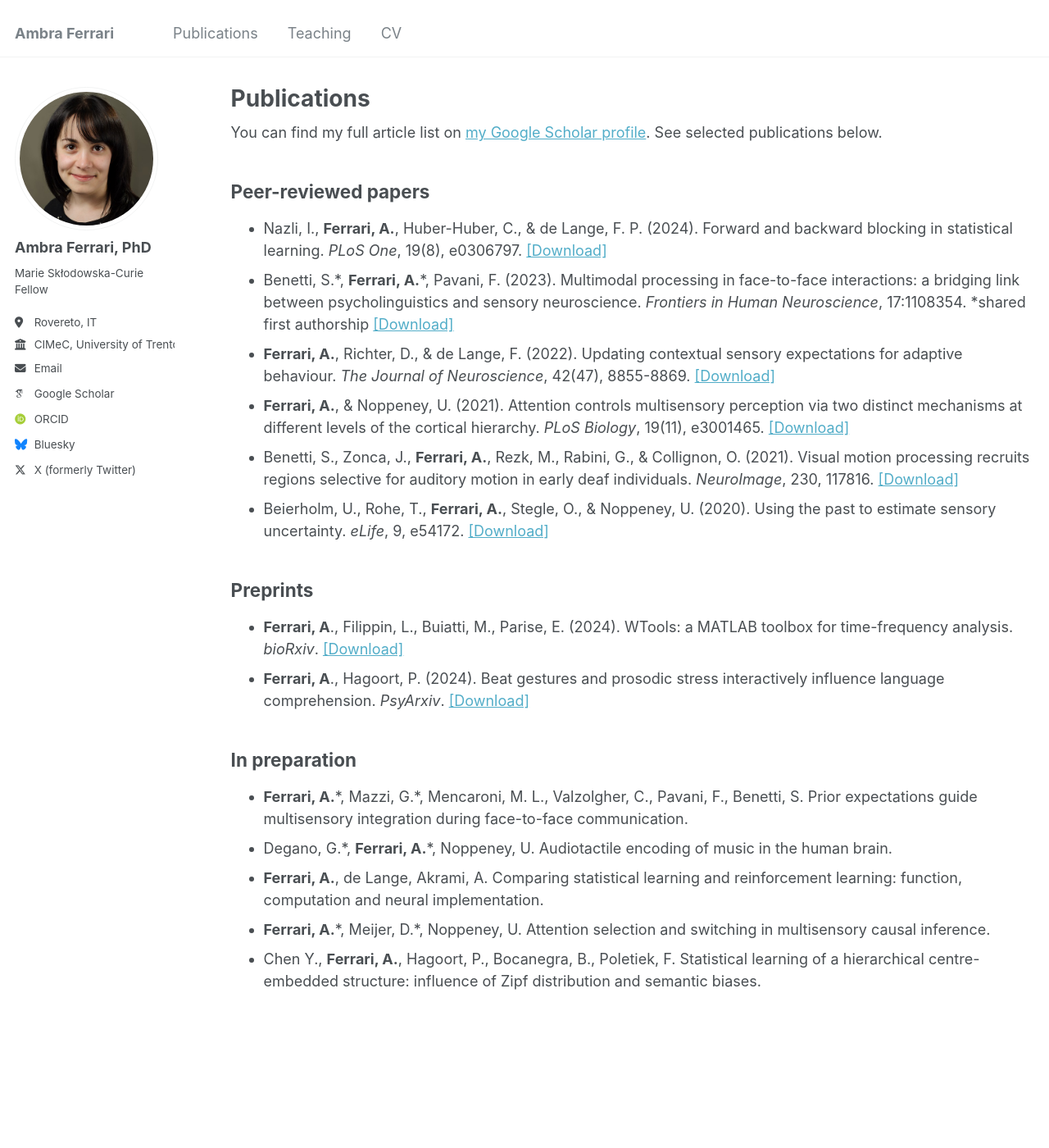
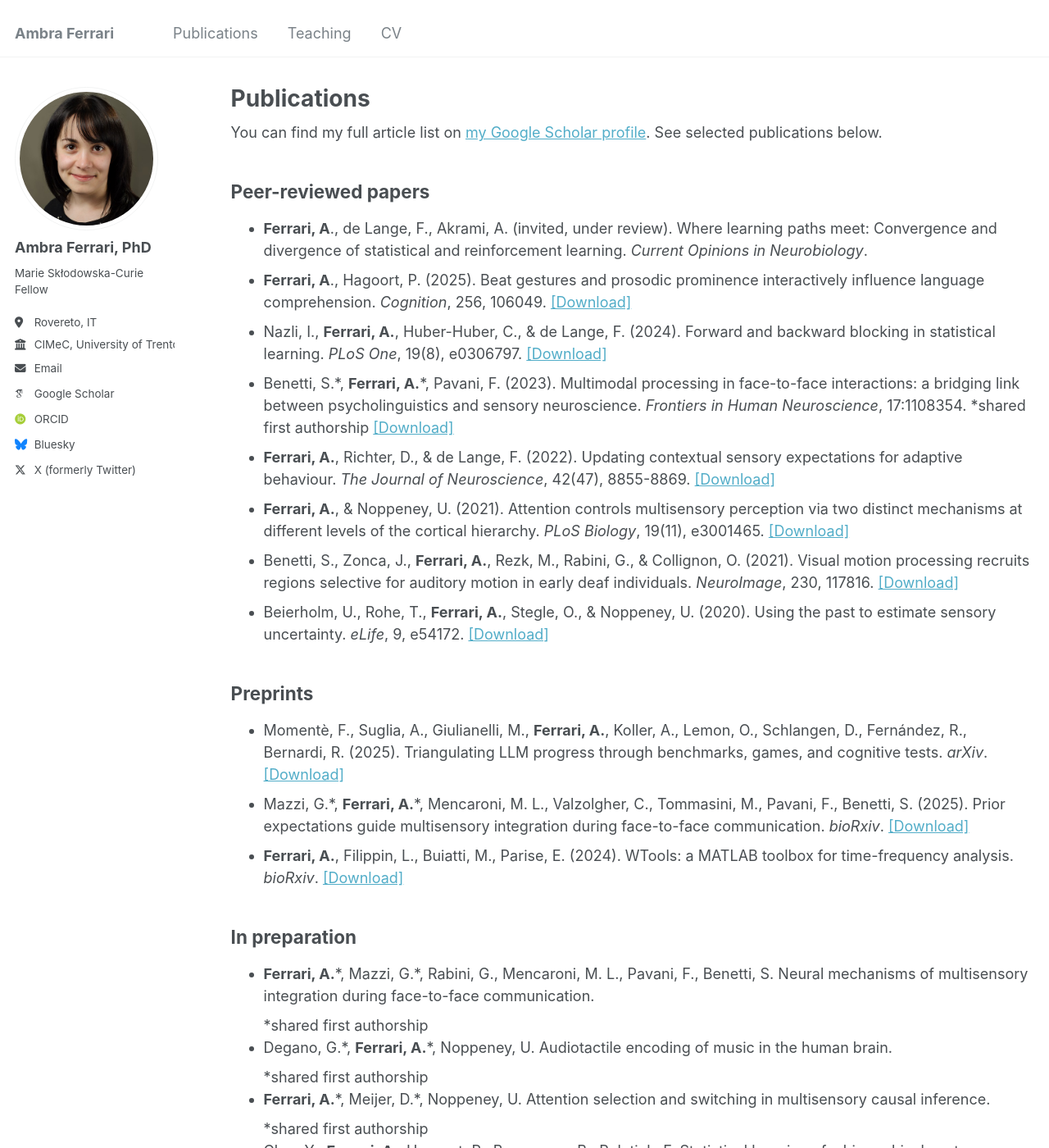
Before and after one commit to ambrafer/ambrafer.github.io, a Jekyll site: the page built from _pages/publications.html, in a window 1280 px wide and 1400 px high. Shown: the whole window at 82% size. Built offline with Jekyll 4.4.1, drawn with Linux system fonts in a browser that asks for light colours; some web fonts are replaced.

Commit message:
Update publications.html

```diff
--- a/_pages/publications.html
+++ b/_pages/publications.html
@@ -13,7 +13,12 @@ author_profile: true
 
   <h2>Peer-reviewed papers</h2>
     <ul>
-        <li>Nazli, I., <b>Ferrari, A.</b>, Huber-Huber, C., & de Lange, F. P. (2024). Forward and backward blocking in statistical learning. <i>PLoS One</i>, 19(8), e0306797.
+        <li><b>Ferrari, A</b>., de Lange, F., Akrami, A. (invited, under review). Where learning paths meet: Convergence and divergence of statistical and reinforcement learning. <i>Current Opinions in Neurobiology</i>.
+        </li>
+        <li><b>Ferrari, A</b>., Hagoort, P. (2025). Beat gestures and prosodic prominence interactively influence language comprehension. <i>Cognition</i>, 256, 106049.
+            <a href="https://doi.org/10.1016/j.cognition.2024.106049" target="_blank">[Download]</a>
+        </li>
+        <li>Nazli, I., <b>Ferrari, A.</b>, Huber-Huber, C., & de Lange, F. (2024). Forward and backward blocking in statistical learning. <i>PLoS One</i>, 19(8), e0306797.
             <a href="https://doi.org/10.1371/journal.pone.0306797" target="_blank">[Download]</a>
         </li>
         <li>Benetti, S.*, <b>Ferrari, A.</b>*, Pavani, F. (2023). Multimodal processing in face-to-face interactions: a bridging link between psycholinguistics and sensory neuroscience. <i>Frontiers in Human Neuroscience</i>, 17:1108354. <span class="note">*shared first authorship</span>
@@ -35,20 +40,22 @@ author_profile: true
 
   <h2>Preprints</h2>
     <ul>
-        <li><b>Ferrari, A</b>., Filippin, L., Buiatti, M., Parise, E. (2024). WTools: a MATLAB toolbox for time-frequency analysis. <i>bioRxiv</i>.
+        <li>Momentè, F., Suglia, A., Giulianelli, M., <b>Ferrari, A.</b>, Koller, A., Lemon, O., Schlangen, D., Fernández, R., Bernardi, R. (2025). Triangulating LLM progress through benchmarks, games, and cognitive tests. <i>arXiv</i>.
+            <a href="https://doi.org/10.48550/arXiv.2502.14359" target="_blank">[Download]</a>
+        </li>
+        <li>Mazzi, G.*, <b>Ferrari, A.</b>*, Mencaroni, M. L., Valzolgher, C., Tommasini, M., Pavani, F., Benetti, S. (2025). Prior expectations guide multisensory integration during face-to-face communication. <i>bioRxiv</i>.
+            <a href="https://doi.org/10.1101/2025.02.19.638980" target="_blank">[Download]</a>
+        </li>
+        <li><b>Ferrari, A.</b>, Filippin, L., Buiatti, M., Parise, E. (2024). WTools: a MATLAB toolbox for time-frequency analysis. <i>bioRxiv</i>.
             <a href="https://doi.org/10.1101/2024.10.31.621249" target="_blank">[Download]</a>
-        </li>
-        <li><b>Ferrari, A</b>., Hagoort, P. (2024). Beat gestures and prosodic stress interactively influence language comprehension. <i>PsyArxiv</i>.
-            <a href="https://doi.org/10.31234/osf.io/d8ujh" target="_blank">[Download]</a>
         </li>
     </ul>
 
   <h2>In preparation</h2>
     <ul>
-        <li><b>Ferrari, A.</b>*, Mazzi, G.*, Mencaroni, M. L., Valzolgher, C., Pavani, F., Benetti, S. Prior expectations guide multisensory integration during face-to-face communication.</li>
-        <li>Degano, G.*, <b>Ferrari, A.</b>*, Noppeney, U. Audiotactile encoding of music in the human brain.</li>
-        <li><b>Ferrari, A.</b>, de Lange, Akrami, A. Comparing statistical learning and reinforcement learning: function, computation and neural implementation.</li>
-        <li><b>Ferrari, A.</b>*, Meijer, D.*, Noppeney, U. Attention selection and switching in multisensory causal inference.</li>
+        <li><b>Ferrari, A.</b>*, Mazzi, G.*, Rabini, G., Mencaroni, M. L., Pavani, F., Benetti, S. Neural mechanisms of multisensory integration during face-to-face communication.</li> <span class="note">*shared first authorship</span>
+        <li>Degano, G.*, <b>Ferrari, A.</b>*, Noppeney, U. Audiotactile encoding of music in the human brain.</li> <span class="note">*shared first authorship</span>
+        <li><b>Ferrari, A.</b>*, Meijer, D.*, Noppeney, U. Attention selection and switching in multisensory causal inference.</li> <span class="note">*shared first authorship</span>
         <li>Chen Y., <b>Ferrari, A.</b>, Hagoort, P., Bocanegra, B., Poletiek, F. Statistical learning of a hierarchical centre-embedded structure: influence of Zipf distribution and semantic biases.</li>
     </ul>
 
```
